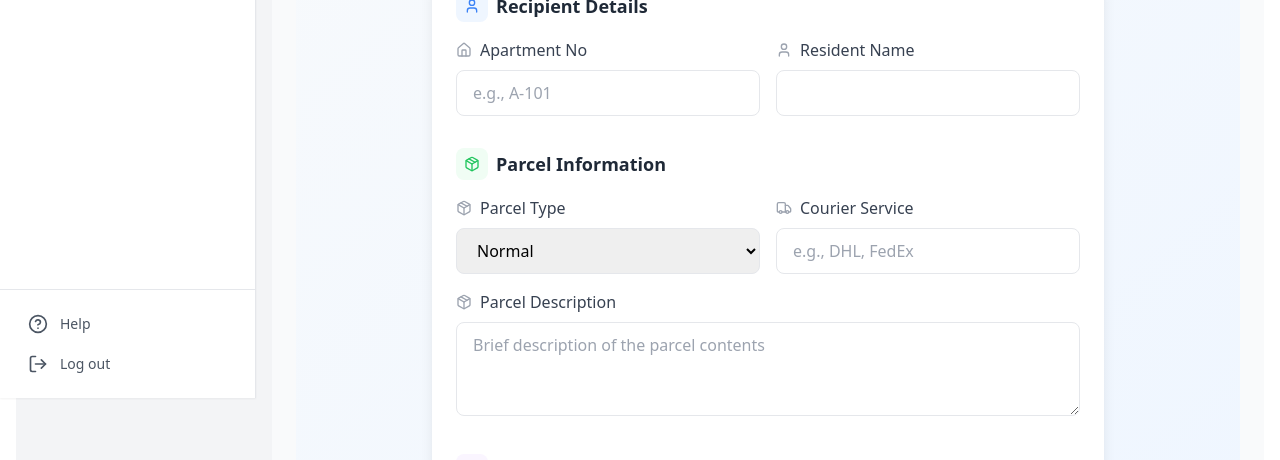
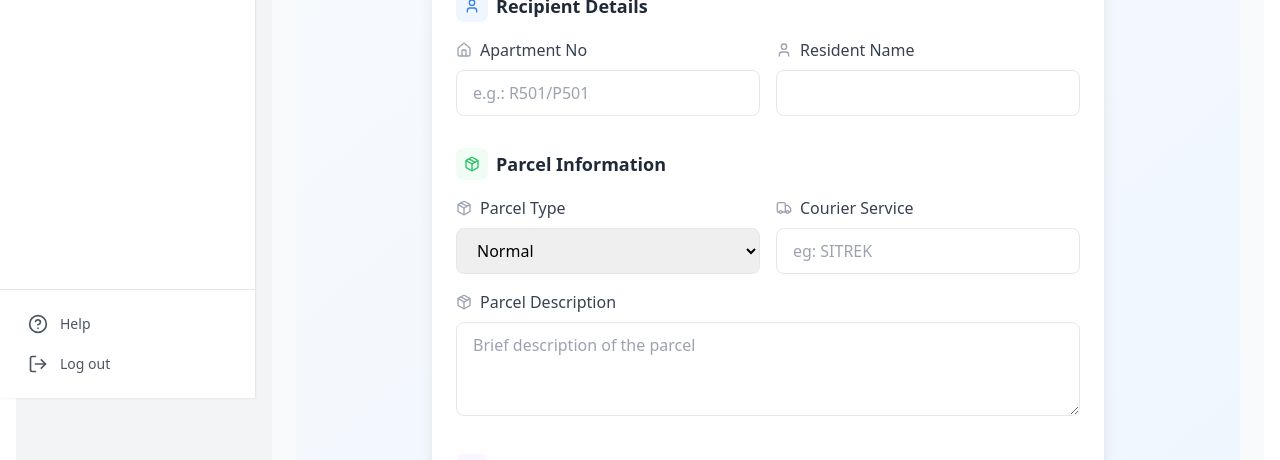
Before and after one commit to VDewMin/Livora, a React (Vite) app in the folder frontend/: page /addParcel in a window 1280 px wide. Shown: the part 402-862 px from the top of the page. Built offline with nearby package versions, Linux system fonts and the light colour scheme; sample sign-in values are in the browser's storage.

Commit message:
fixed some codes

```diff
--- a/frontend/src/pages/KsAddParcel.jsx
+++ b/frontend/src/pages/KsAddParcel.jsx
@@ -47,6 +47,13 @@ const KsAddParcel = () => {
   const handleSubmit = async (e) => {
       e.preventDefault();
       setLoading(true);
+
+      if (!/^L([1-9]|[1-4][0-9]|50)$/.test(locId)) {
+        toast.error("Location ID must be between L1 and L50");
+        setLoading(false);
+        return;
+      }
+
       try {
         await api.post("/parcels", {
           residentName,
@@ -147,7 +154,7 @@ const KsAddParcel = () => {
                       }
                     }}
                     className="w-full border border-gray-200 rounded-lg px-4 py-2.5 focus:ring-2 focus:ring-blue-500"
-                    placeholder="e.g., A-101"
+                    placeholder="e.g.: R501/P501"
                   />
                 </div>
                 <div>
@@ -201,7 +208,7 @@ const KsAddParcel = () => {
                     value={courierService}
                     onChange={(e) => setCourierService(e.target.value)}
                     className="w-full border border-gray-200 rounded-lg px-4 py-2.5 focus:ring-2 focus:ring-blue-500"
-                    placeholder="e.g., DHL, FedEx"
+                    placeholder="eg: SITREK"
                   />
                 </div>
               </div>
@@ -217,7 +224,7 @@ const KsAddParcel = () => {
                   onChange={(e) => setParcelDescription(e.target.value)}
                   className="w-full border border-gray-200 rounded-lg px-4 py-2.5 focus:ring-2 focus:ring-blue-500"
                   rows="3"
-                  placeholder="Brief description of the parcel contents"
+                  placeholder="Brief description of the parcel"
                 />
               </div>
             </div>
@@ -243,8 +250,9 @@ const KsAddParcel = () => {
                     value={locId}
                     onChange={(e) => setLocId(e.target.value)}
                     className="w-full border border-gray-200 rounded-lg px-4 py-2.5 focus:ring-2 focus:ring-blue-500"
-                    placeholder="Storage location"
+                    placeholder="eg: L1/L2/L3"
                     required
+
                   />
                 </div>
                 <div>
```
Also changed, not shown: 2 other files (tests, documents, lock files or other folders).
